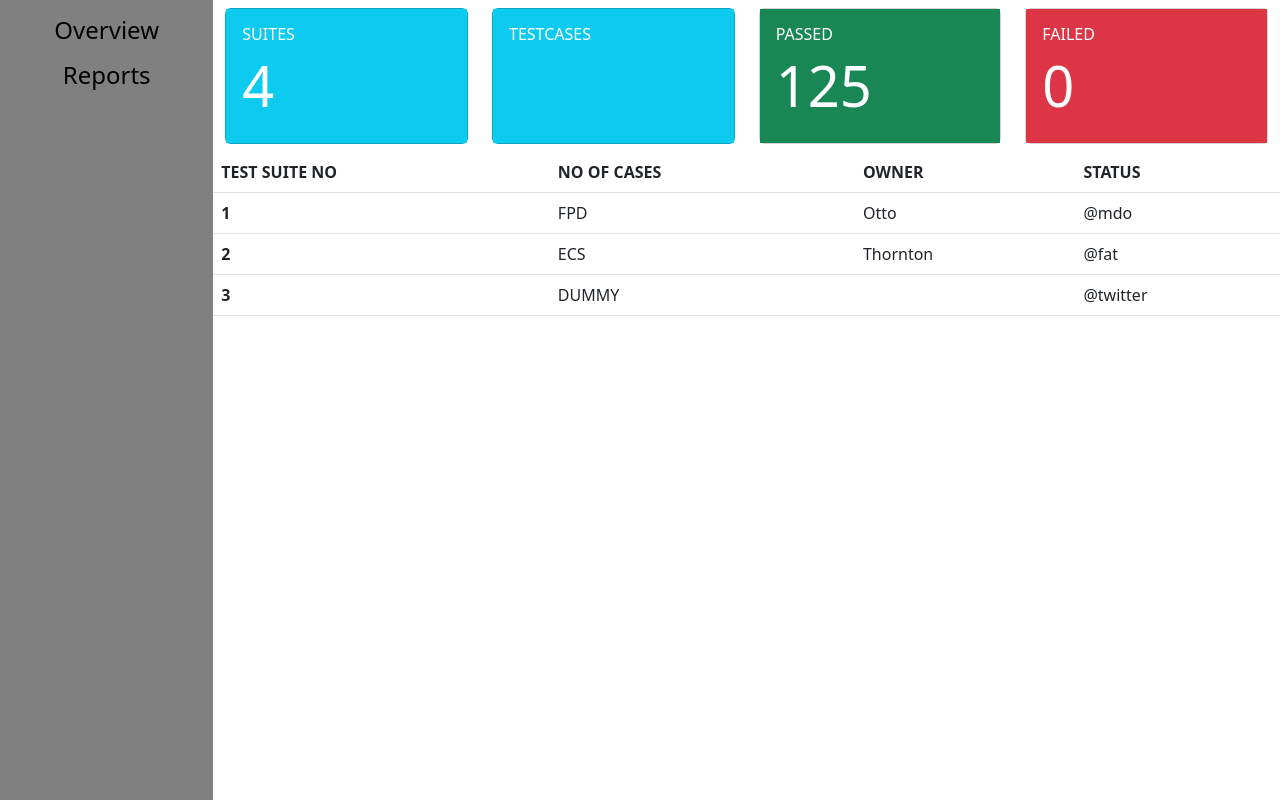
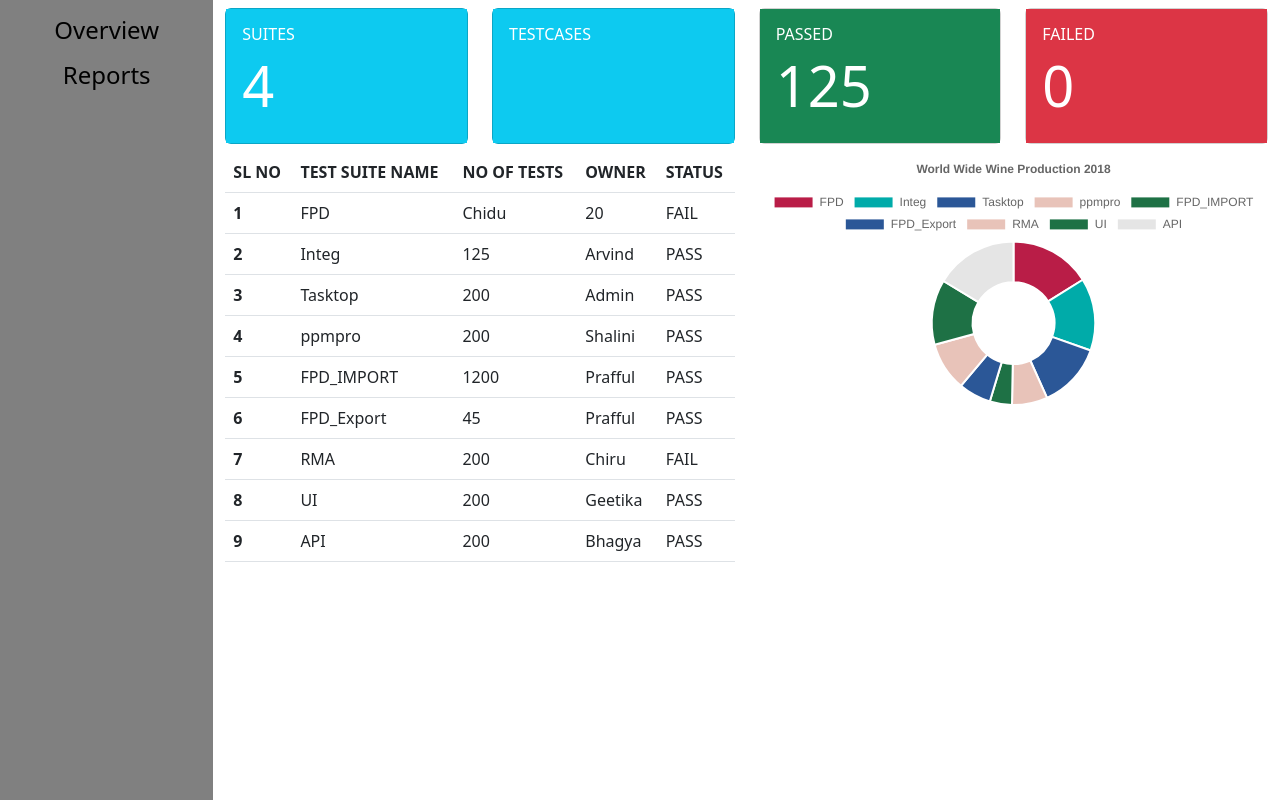
Before and after one commit to skpprafful/hacker-week, a Flask app: template templates/index.html in a window 1280 px wide. Shown: the part 85-885 px from the top of the page. Run offline with Flask 2, Linux system fonts and the light colour scheme; the template is opened without the code that fills it, so the values that code supplies are empty; some libraries are stand-ins or nearby versions.

Commit message:
Add files via upload
added chart

```diff
--- a/templates/index.html
+++ b/templates/index.html
@@ -11,6 +11,7 @@
 
 
     <script src="https://cdn.jsdelivr.net/npm/bootstrap@5.2.0/dist/js/bootstrap.bundle.min.js" integrity="sha384-A3rJD856KowSb7dwlZdYEkO39Gagi7vIsF0jrRAoQmDKKtQBHUuLZ9AsSv4jD4Xa" crossorigin="anonymous"></script>
+ <script src="https://cdnjs.cloudflare.com/ajax/libs/Chart.js/2.9.4/Chart.js"></script>
     <nav class="navbar navbar-expand-lg
             navbar-light text-bg-info p-3">
         <img src="/static/images/logo.jpg" class="img-thumbnail" alt="Planview" id ="logo">
@@ -100,11 +101,13 @@
                     </div>
                 </div>
             </div>
-                   <table class="table">
+         <div class="table-responsive col-md-6" id="data">
+                      <table class="table table-responsive">
                       <thead>
                         <tr>
-      <th scope="col">TEST SUITE NO</th>
-      <th scope="col">NO OF CASES</th>
+                            <th scope="col">SL NO</th>
+                          <th scope="col">TEST SUITE NAME</th>
+                          <th scope="col">NO OF TESTS</th>
                           <th scope="col">OWNER</th>
                           <th scope="col">STATUS</th>
                         </tr>
@@ -113,24 +116,105 @@
                         <tr>
                           <th scope="row">1</th>
                           <td>FPD</td>
-      <td>Otto</td>
-      <td>@mdo</td>
+                          <td>Chidu</td>
+                          <td>20</td>
+                          <td>FAIL</td>
                         </tr>
                         <tr>
                           <th scope="row">2</th>
-      <td>ECS</td>
-      <td>Thornton</td>
-      <td>@fat</td>
+                          <td>Integ</td>
+                          <td>125</td>
+                          <td>Arvind</td>
+                            <td>PASS</td>
                         </tr>
                         <tr>
                           <th scope="row">3</th>
-      <td>DUMMY</td>
-      <td></td>
-      <td>@twitter</td>
+                          <td>Tasktop</td>
+                          <td>200</td>
+                          <td>Admin</td>
+                            <td>PASS</td>
                         </tr>
+                      <tr>
+                          <th scope="row">4</th>
+                          <td>ppmpro</td>
+                          <td>200</td>
+                          <td>Shalini</td>
+                            <td>PASS</td>
+                        </tr>
+                      <tr>
+                          <th scope="row">5</th>
+                          <td>FPD_IMPORT</td>
+                          <td>1200</td>
+                          <td>Prafful</td>
+                            <td>PASS</td>
+                        </tr>
+                      <tr>
+                          <th scope="row">6</th>
+                          <td>FPD_Export</td>
+                          <td>45</td>
+                          <td>Prafful</td>
+                            <td>PASS</td>
+                        </tr>
+                      <tr>
+                          <th scope="row">7</th>
+                          <td>RMA</td>
+                          <td>200</td>
+                          <td>Chiru</td>
+                            <td>FAIL</td>
+                        </tr>
+                      <tr>
+                          <th scope="row">8</th>
+                          <td>UI</td>
+                          <td>200</td>
+                          <td>Geetika</td>
+                            <td>PASS</td>
+                        </tr>
+                      <tr>
+                          <th scope="row">9</th>
+                          <td>API</td>
+                          <td>200</td>
+                          <td>Bhagya</td>
+                            <td>PASS</td>
+                        </tr>
+
                       </tbody>
                     </table>
+         </div>
+                   <div class="table-responsive col-md-6" id="data">
+       <canvas id="myChart" style="width:100%;max-width:600px"></canvas>
 
+        <script>
+                    var xValues = ["FPD", "Integ", "Tasktop", "ppmpro", "FPD_IMPORT","FPD_Export","RMA", "UI", "API"];
+                    var yValues = [55, 49, 44, 24, 15, 22, 33, 44, 56];
+                    var barColors = [
+                      "#b91d47",
+                      "#00aba9",
+                      "#2b5797",
+                      "#e8c3b9",
+                      "#1e7145",
+                        "#2b5797",
+                      "#e8c3b9",
+                      "#1e7145"
+                    ];
+
+                    new Chart("myChart", {
+                      type: "doughnut",
+                      data: {
+                        labels: xValues,
+                        datasets: [{
+                          backgroundColor: barColors,
+                          data: yValues
+                        }]
+                      },
+                      options: {
+                        title: {
+                          display: true,
+                          text: "World Wide Wine Production 2018"
+                        }
+                      }
+                    });
+        </script>
+                   </div>
                     </div>
                 </div>
             </div>
```
Lines whose indentation alone changed are shown as unchanged.
